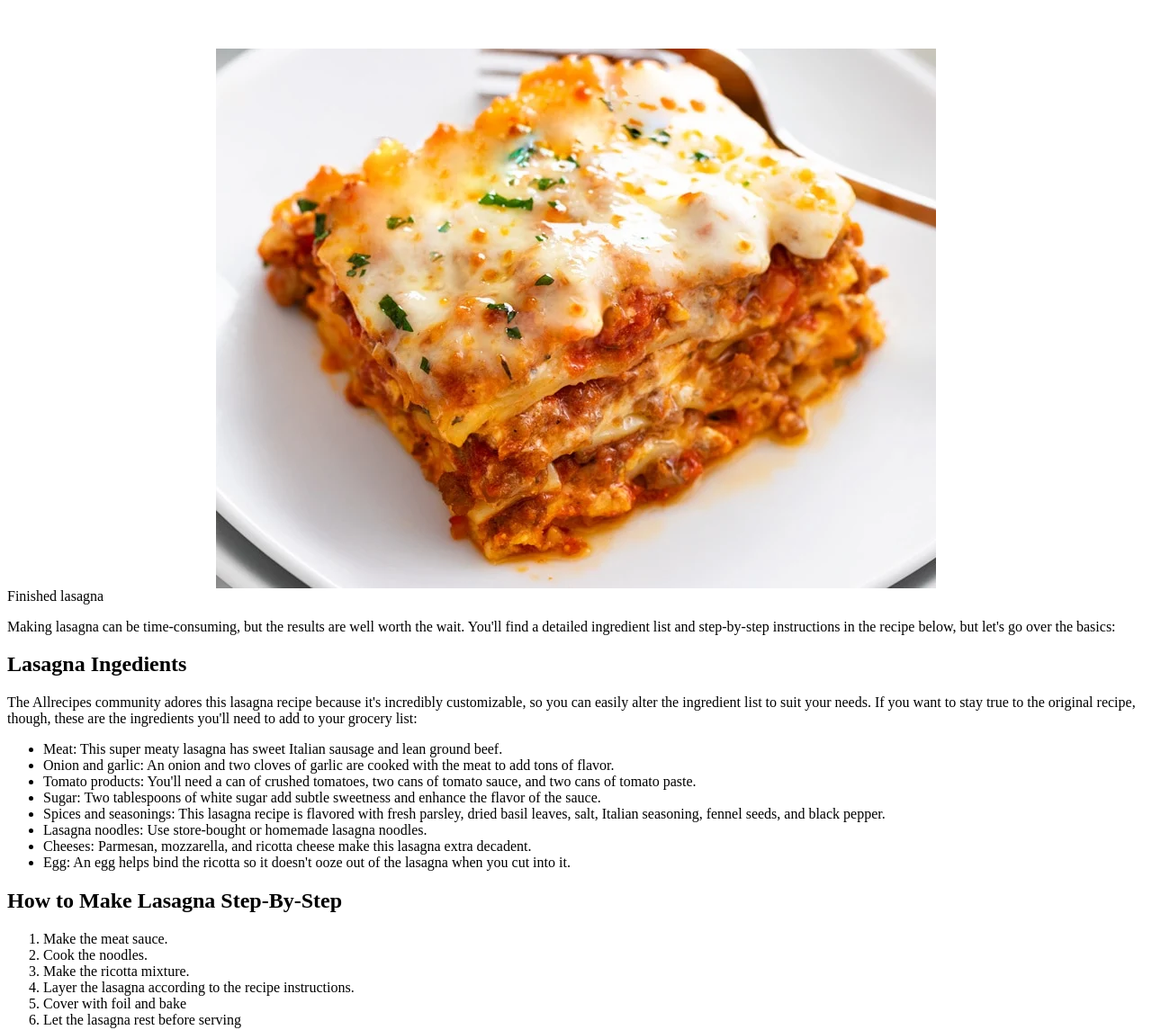
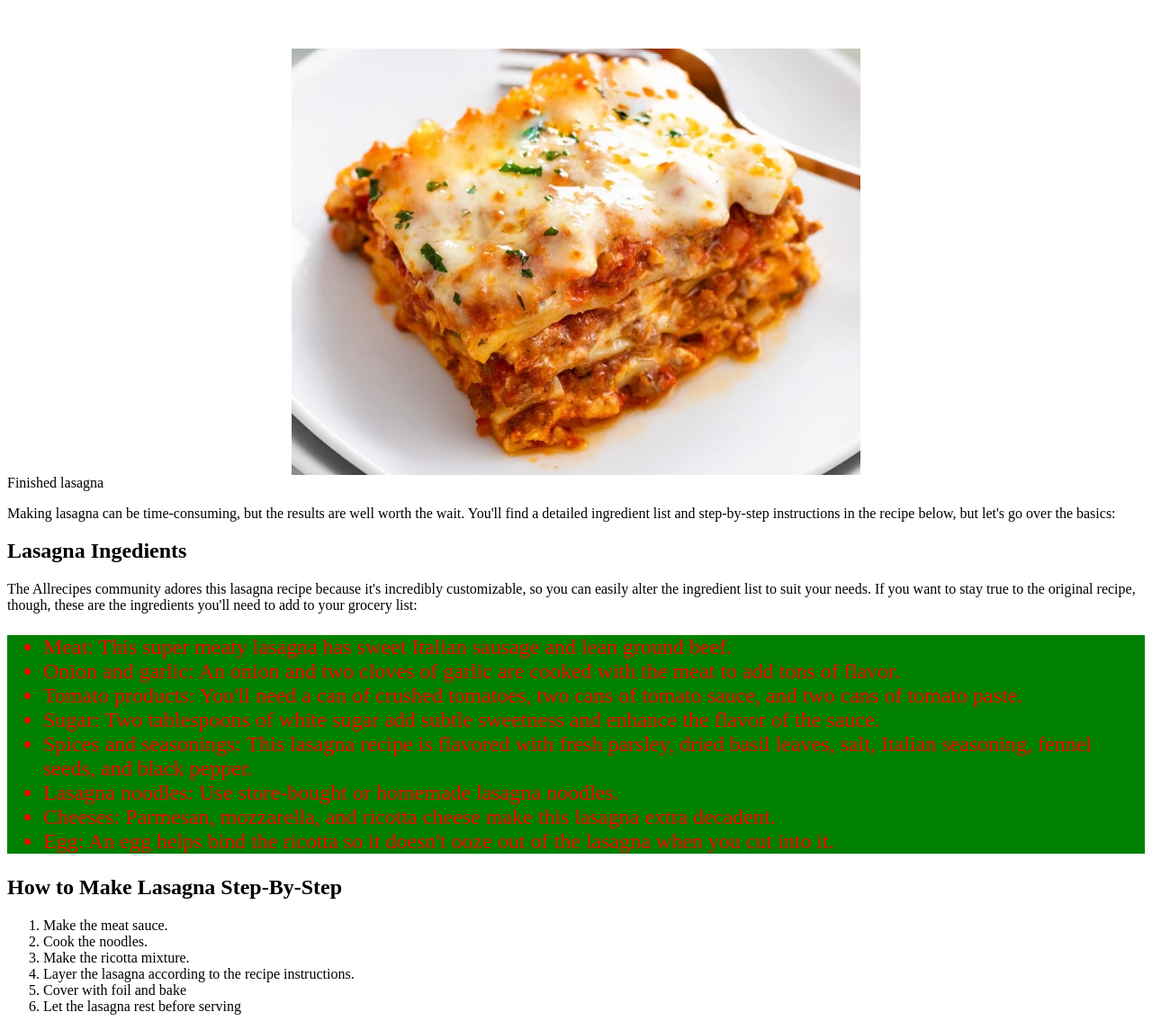
Before and after one commit to saufts/odin-recipes, a plain HTML site: page recipes/lasagna.html in a window 1280 px wide. Shown: the part 156-1301 px from the top of the page at 90% size. Drawn offline with Linux system fonts and the light colour scheme; files whose address does not match are found by name.

Commit message:
Add stylesheet

```diff
--- a/recipes/styles.css
+++ b/recipes/styles.css
@@ -8,4 +8,12 @@ img {
     display: block;
     margin-left: auto;
     margin-right: auto;
+    width: 50%;
+    height: auto;
 }
+
+ul {
+    background-color: green;
+    font-size: 24px;
+    color: red;
+}
```
